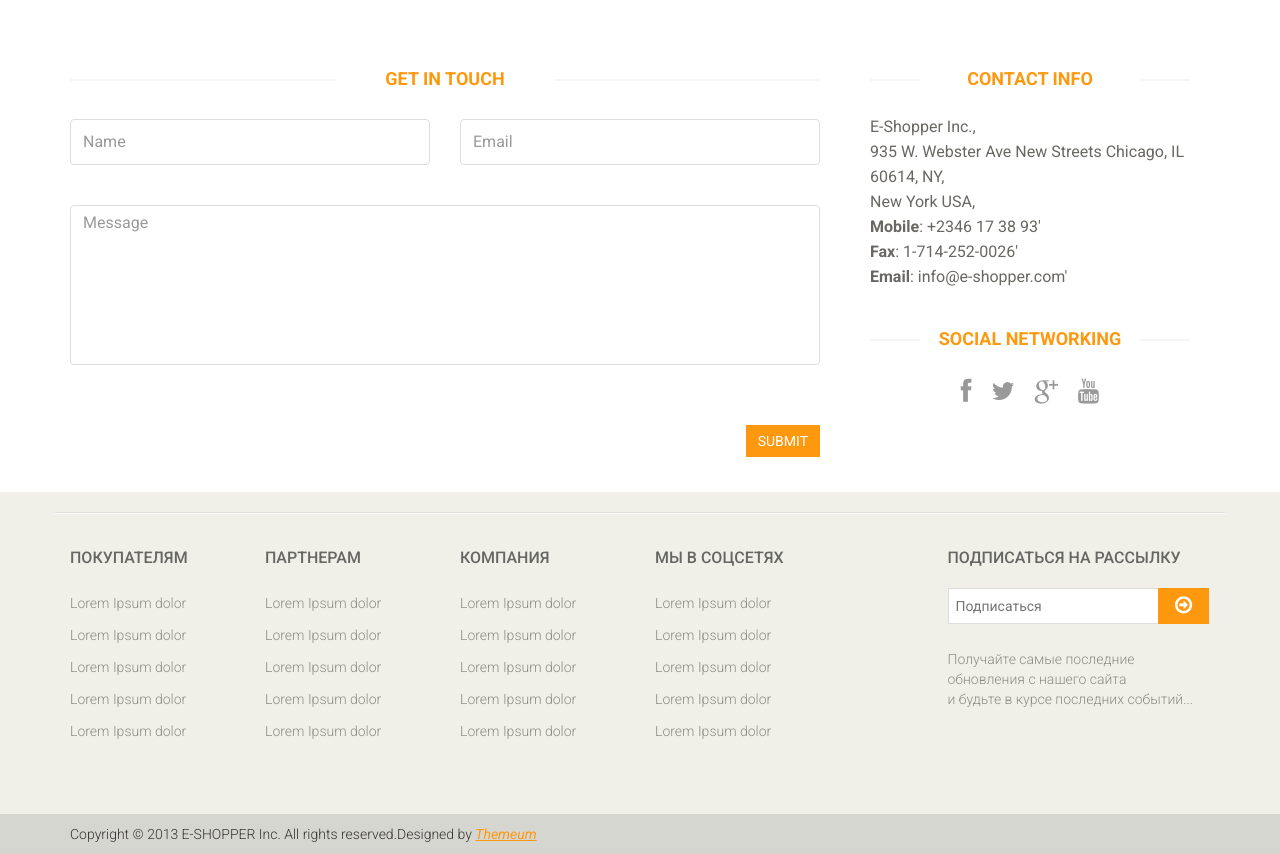
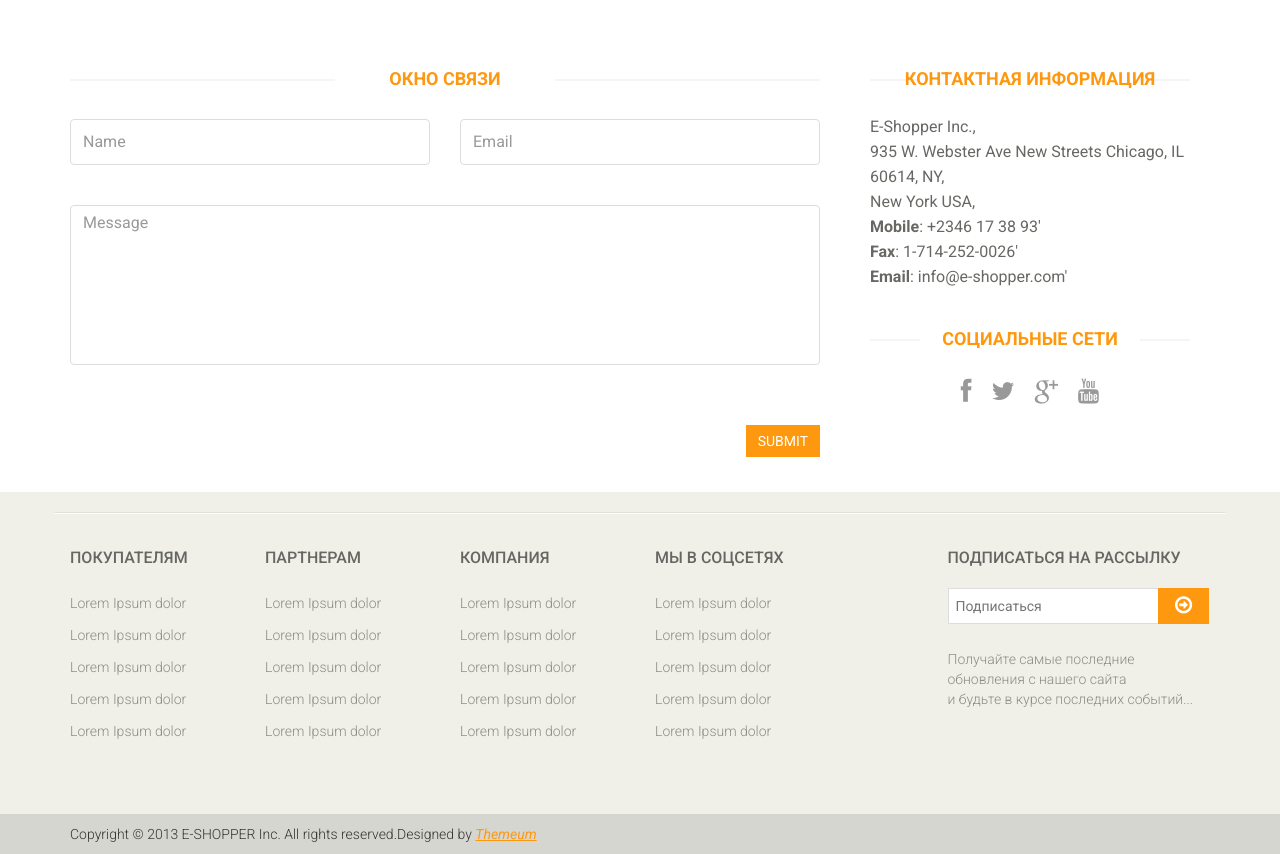
Before and after one commit to Tolokov/Shop, a Django app: page /contact/ in a window 1280 px wide. Shown: the part 643-1497 px from the top of the page. Run offline with Django 4.2, Linux system fonts and the light colour scheme; parts of the project's set-up code (start-up, migrations or seed data) failed here and were passed over; some libraries are stand-ins or nearby versions.

Commit message:
Titles translated

```diff
--- a/templates/content/features_items.html
+++ b/templates/content/features_items.html
@@ -1,6 +1,6 @@
 {% load static float_tags %}
 <!--features-items-->
-<h2 class="title text-center">Features Items</h2>
+<h2 class="title text-center">Представленные продукты</h2>
 
 <div class="ajax">
     <div class="row-scripts">
--- a/templates/left_panel/category_brand.html
+++ b/templates/left_panel/category_brand.html
@@ -1,6 +1,6 @@
 <!--brands-products-->
 <div class="brands_products">
-    <h2>Brands</h2>
+    <h2>Бренды</h2>
     <div class="brands-name">
         <ul class="nav nav-pills nav-stacked">
             {% for brand in view.get_brands %}
--- a/templates/pages/contact-us.html
+++ b/templates/pages/contact-us.html
@@ -10,7 +10,7 @@
             <!--maps-->
             <div class="row">
                 <div class="col-sm-12">
-                    <h2 class="title text-center"><strong>CONTACT US</strong></h2>
+                    <h2 class="title text-center"><strong>Наши контакты</strong></h2>
                     <div id="gmap" class="contact-map">
             <iframe src="https://www.google.com/maps/embed?pb=!1m18!1m12!1m3!1d742.1639596768281!2d-87.65280781186362!3d41.921754798694785!2m3!1f0!2f0!3f0!3m2!1i1024!2i768!4f13.1!3m3!1m2!1s0x880fd31be6acea2f%3A0x386550d4ab3cf3e3!2s2199%20N%20Bissell%20St%2C%20Chicago%2C%20IL%2060614%2C%20USA!5e0!3m2!1sen!2sru!4v1640604816638!5m2!1sen!2sru"
             height="100%" width="100%" allowfullscreen="" loading="lazy"></iframe>
@@ -23,7 +23,7 @@
                 <!--contact-form-->
                 <div class="col-sm-8">
                     <div class="contact-form">
-                        <h2 class="title text-center">GET IN TOUCH</h2>
+                        <h2 class="title text-center">Окно связи</h2>
                         <div class="status alert alert-success" style="display: none"></div>
                         <form id="main-contact-form" class="contact-form row" name="contact-form" method="post">
                             {% csrf_token %}
@@ -43,7 +43,7 @@
                 <!--contact-us-->
                 <div class="col-sm-4">
                     <div class="contact-info">
-                        <h2 class="title text-center">CONTACT INFO</h2>
+                        <h2 class="title text-center">Контактная информация</h2>
                         <address>
                             <p>E-Shopper Inc.,</p>
                             <p>935 W. Webster Ave New Streets Chicago, IL 60614, NY,</p>
@@ -52,10 +52,9 @@
                             <p><b>Fax</b>: 1-714-252-0026'</p>
                             <p><b>Email</b>: info@e-shopper.com'</p>
 
-
                         </address>
                         <div class="social-networks">
-                            <h2 class="title text-center">SOCIAL NETWORKING</h2>
+                            <h2 class="title text-center">Социальные сети</h2>
                             <ul>
                                 {% for social in social_networking %}
                                     <li>
--- a/templates/pages/shop.html
+++ b/templates/pages/shop.html
@@ -19,7 +19,7 @@
                 <!--left-panel-->
                 <div class="col-sm-3">
                     <div class="left-sidebar">
-                        <h2>Category</h2>
+                        <h2>Категории</h2>
                         <form action="{% url 'json_filter' %}" method="get" name="filter">
                             {% cache 30 left_panel %}
                             {% include 'left_panel/category_product.html' %}
```
Also changed, not shown: 1 other file.
